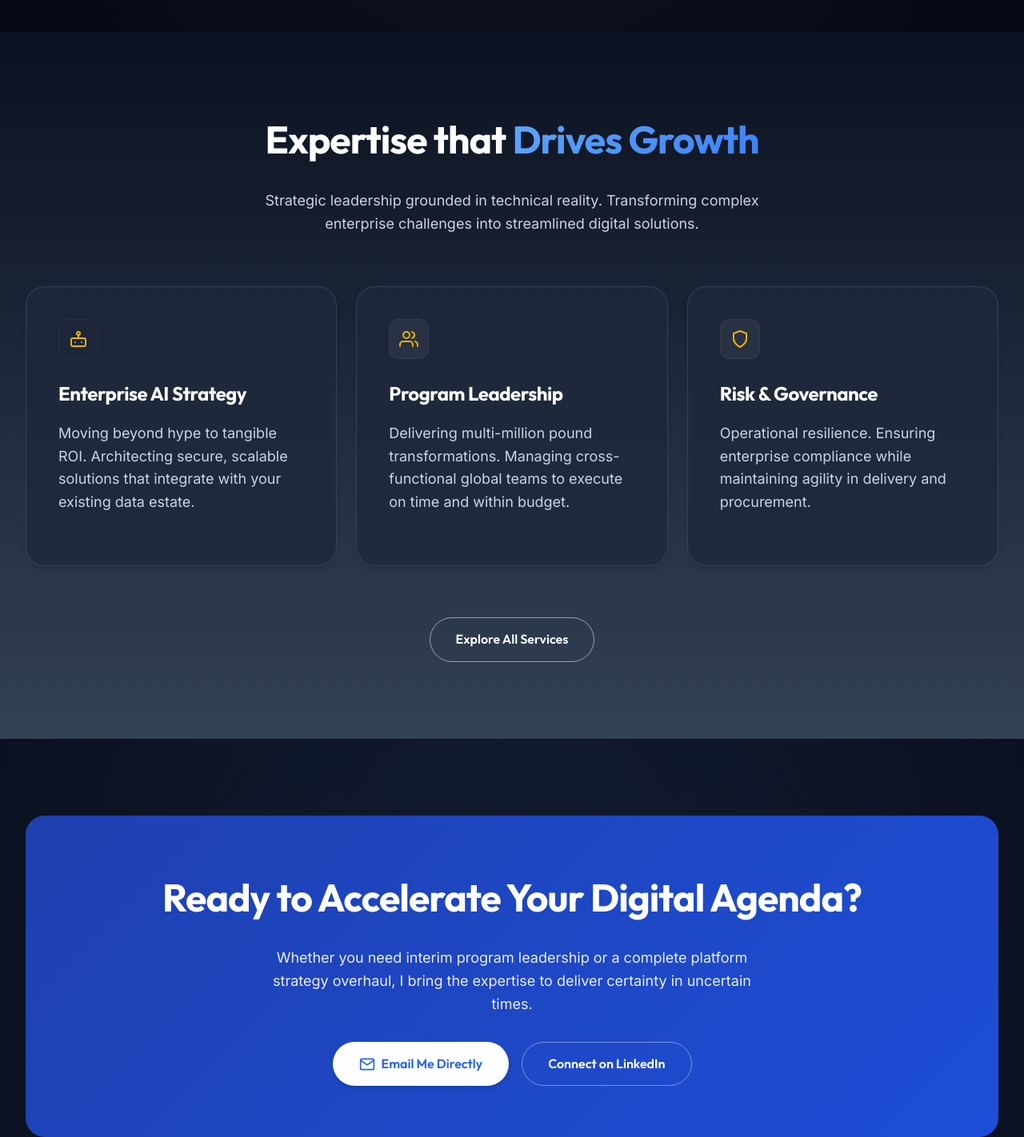
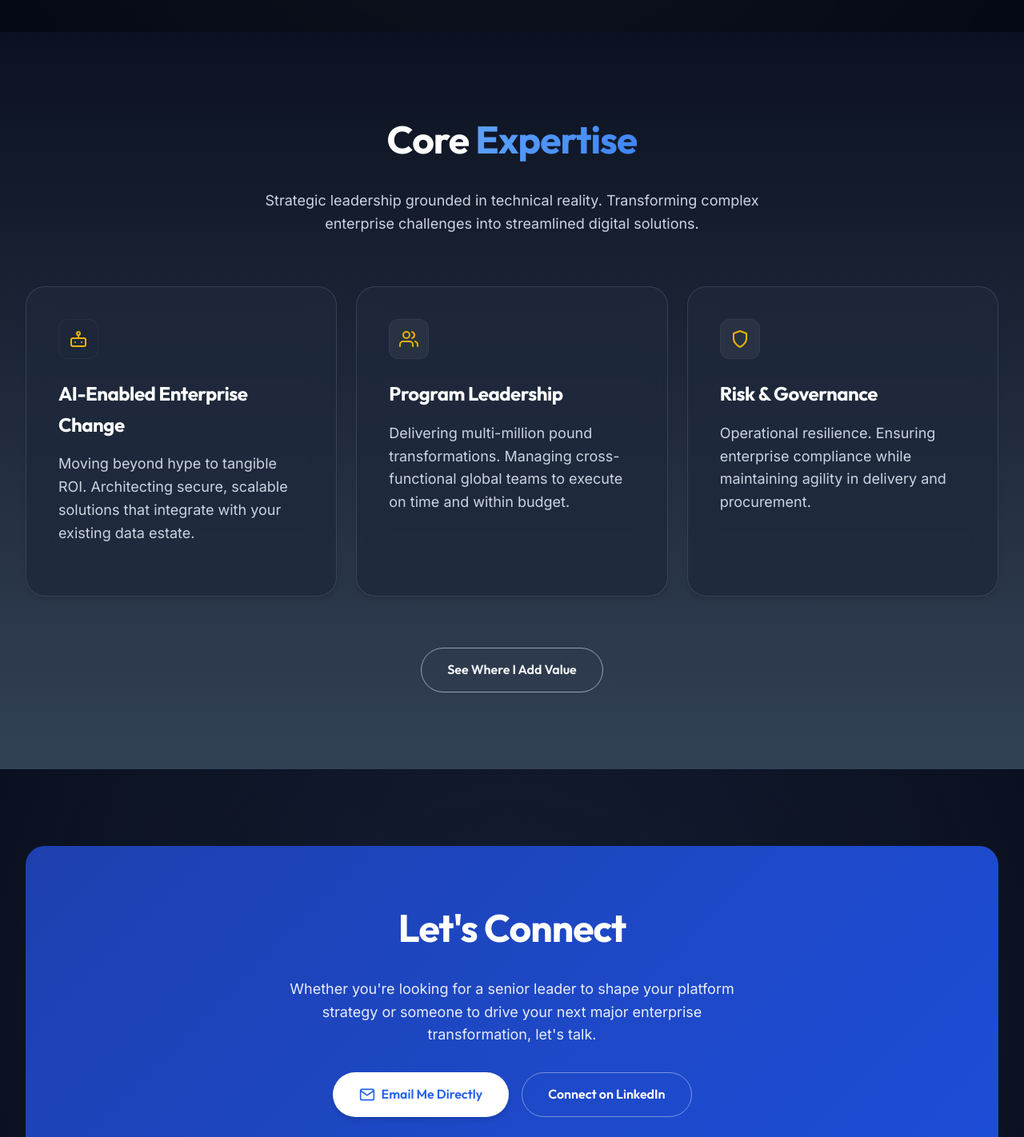
Before and after one commit to kanwarsx-prog/everyday-systems, a website: page index.html in a window 1280 px wide. Shown: the part 760-2182 px from the top of the page at 80% size. Drawn offline with Linux system fonts and the light colour scheme.

Commit message:
Remove consultancy-style phrases from homepage

```diff
--- a/index.html
+++ b/index.html
@@ -124,7 +124,7 @@
   <section class="services" style="position: relative;">
     <div class="container">
       <div class="section-header reveal">
-        <h2>Expertise that <span class="text-gradient">Drives Growth</span></h2>
+        <h2>Core <span class="text-gradient">Expertise</span></h2>
         <p>Strategic leadership grounded in technical reality. Transforming complex enterprise challenges into
           streamlined digital solutions.</p>
       </div>
@@ -144,7 +144,7 @@
               <line x1="16" y1="16" x2="16" y2="16" />
             </svg>
           </div>
-          <h3>Enterprise AI Strategy</h3>
+          <h3>AI-Enabled Enterprise Change</h3>
           <p>Moving beyond hype to tangible ROI. Architecting secure, scalable solutions that integrate
             with your existing data estate.</p>
         </article>
@@ -180,7 +180,7 @@
       </div>
 
       <div class="hero-cta" style="justify-content: center; margin-top: 4rem;">
-        <a href="services.html" class="btn btn-secondary">Explore All Services</a>
+        <a href="services.html" class="btn btn-secondary">See Where I Add Value</a>
       </div>
     </div>
   </section>
@@ -191,10 +191,9 @@
   <section class="contact" id="contact">
     <div class="container">
       <div class="contact-box reveal">
-        <h2>Ready to Accelerate Your Digital Agenda?</h2>
+        <h2>Let's Connect</h2>
         <p style="max-width: 600px; margin: 0 auto 2rem auto;">
-          Whether you need interim program leadership or a complete platform strategy overhaul, I bring the expertise to
-          deliver certainty in uncertain times.
+          Whether you're looking for a senior leader to shape your platform strategy or someone to drive your next major enterprise transformation, let's talk.
         </p>
 
         <div class="hero-cta" style="justify-content: center;">
@@ -207,7 +206,7 @@
             </svg>
             Email Me Directly
           </a>
-          <a href="https://linkedin.com" target="_blank" rel="noopener noreferrer" class="btn btn-secondary"
+          <a href="https://www.linkedin.com/in/sushil-kanwar-2875533/" target="_blank" rel="noopener noreferrer" class="btn btn-secondary"
             style="border-color: rgba(255,255,255,0.4); color: white;">
             Connect on LinkedIn
           </a>
```
